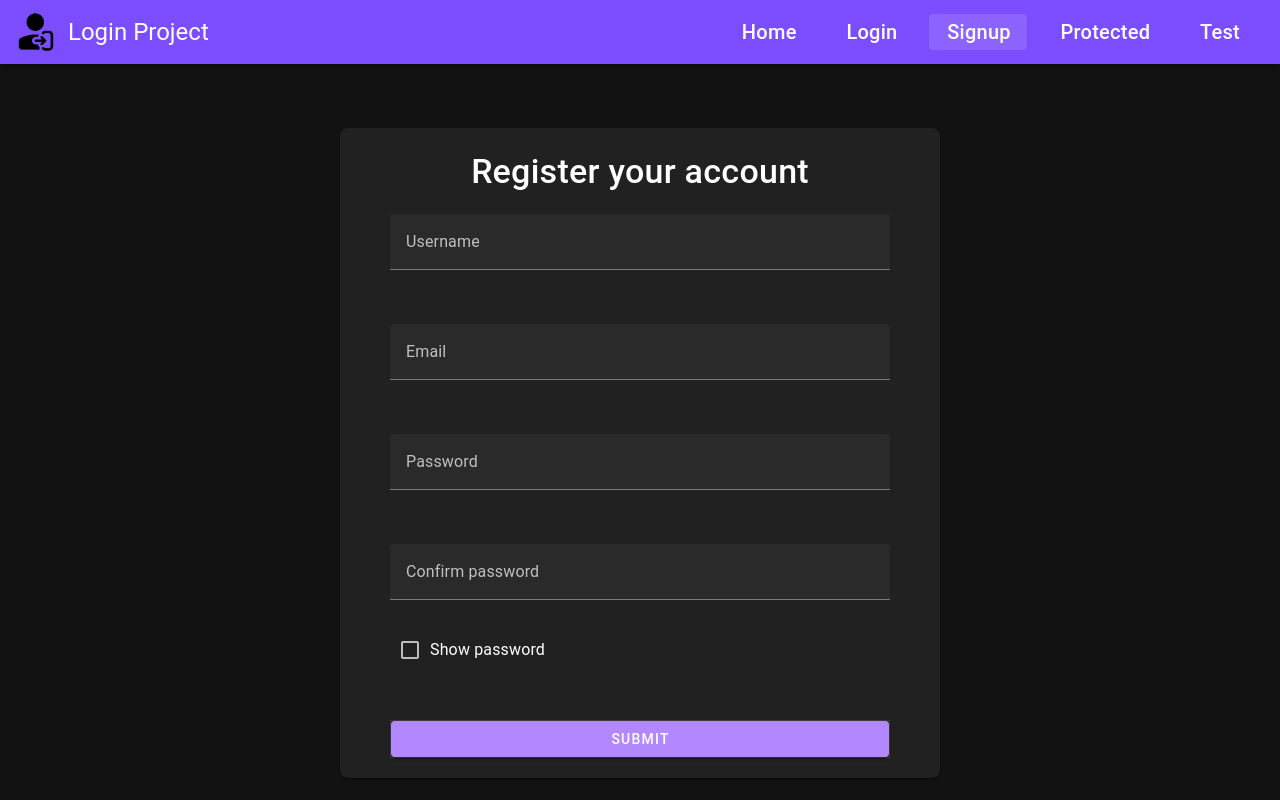
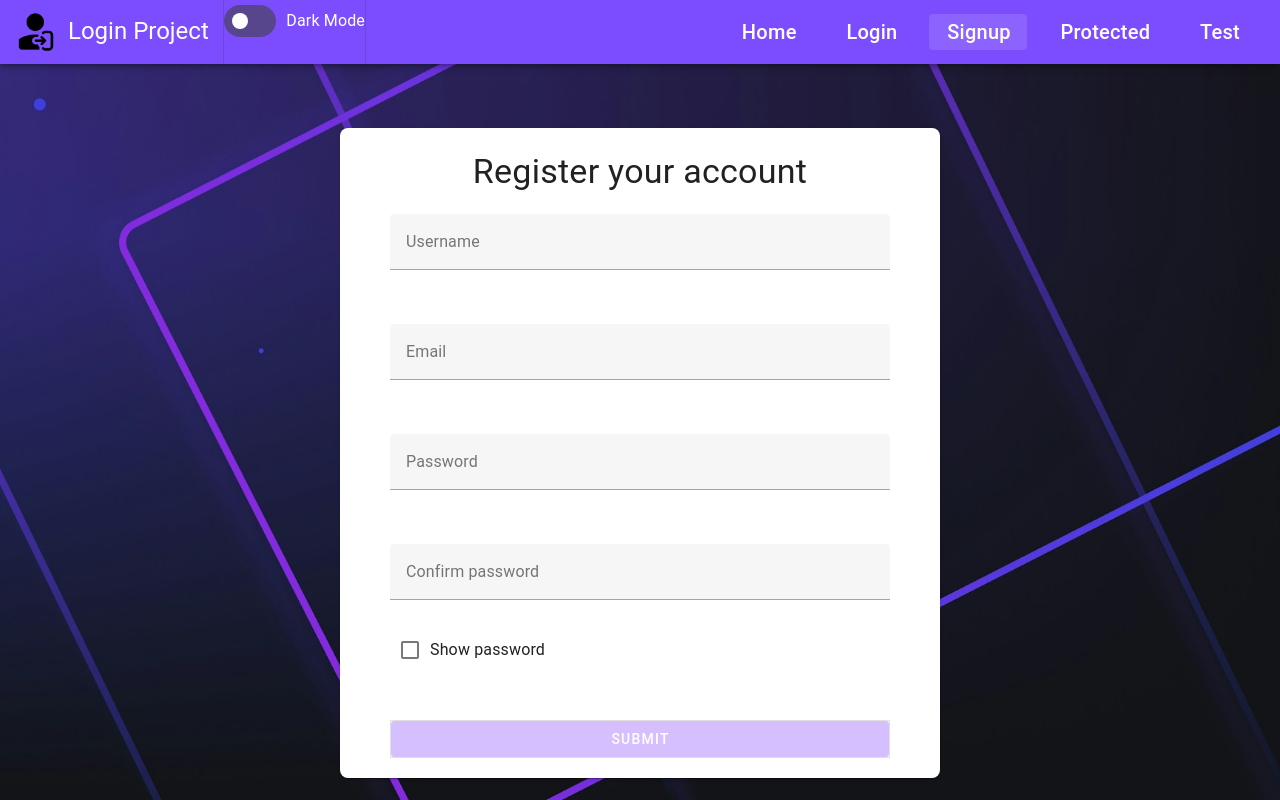
Before and after one commit to FranFerd/LoginFrontend, a Vue app: page /signup in a window 1280 px wide. Built offline with nearby package versions, Linux system fonts and the light colour scheme; a small style sheet from the web is missing.

Commit message:
Added background image, working on dark/light theme

```diff
--- a/src/App.vue
+++ b/src/App.vue
@@ -1,5 +1,5 @@
 <template>
-<v-app>
+<v-app class="background-container">
   <Navbar></Navbar>
   <v-main>
     <router-view></router-view>
@@ -10,3 +10,12 @@
 <script setup lang="ts">
 import Navbar from './components/Navbar.vue';
 </script>
+<style scoped>
+.background-container {
+  background-image: url('./assets/background-gradient.jpg');
+  background-size: cover;
+  background-position: center;
+  background-repeat: no-repeat;
+  min-height: 100vh;
+}
+</style>
--- a/src/components/Login.vue
+++ b/src/components/Login.vue
@@ -1,6 +1,7 @@
 <script setup>
 import { ref } from 'vue'
 
+  const isRememberMe = ref(false)
   const username = ref('')
   const usernameRules = [
     value => {
@@ -16,6 +17,7 @@ import { ref } from 'vue'
       return 'Last name can not contain digits.'
     },
   ]
+
 </script>
 <template>
     <v-card class="max-w-[600px] mx-auto mt-16 rounded-lg">
--- a/src/components/Navbar.vue
+++ b/src/components/Navbar.vue
@@ -1,18 +1,20 @@
-<script setup lang="ts">
-import { ref } from 'vue';
-
-const drawer = ref(false)
-</script>
 <template>
   <v-app-bar app color="deep-purple-accent-2"> <!-- Fixed bar at the top of the app; wraps your navbar. app props - Adjusts for the app layout (so <v-main> sits below it) -->
-    <div class="flex gap-3 ml-4 align-center min-w-[200px]">
+    <div class="flex gap-3 ml-4 align-center min-w-[350px]">
         <v-img
             src="../assets/icons/login.png"
             alt="logo"
             max-height="40"
-            max-width="40"
-            />
-            <v-toolbar-title class="text-h5">Login Project</v-toolbar-title> <!-- slot for the app name/logo -->
+            max-width="40">
+        </v-img>
+        <v-toolbar-title class="text-h5">Login Project</v-toolbar-title> <!-- slot for the app name/logo -->
+          <v-switch
+            v-model="isDark"
+            label="Dark Mode"
+            @change="toggleTheme"
+            inset
+            class="border">
+          </v-switch>
     </div>
     <v-spacer /> <!-- Pushes content (e.g., nav buttons) to the right -->
     <div class="hidden sm:flex gap-4 mr-6">
@@ -44,3 +46,17 @@ const drawer = ref(false)
     </v-navigation-drawer>
   </div>
 </template>
+<script setup lang="ts">
+import { ref } from 'vue';
+import { useTheme } from 'vuetify';
+
+const theme = useTheme()
+const isDark = ref(theme.global.name.value === 'dark')
+
+const toggleTheme = () => {
+  theme.global.name.value = isDark.value ? 'dark' : 'light'
+}
+
+const drawer = ref(false)
+
+</script>
--- a/src/components/Signup.vue
+++ b/src/components/Signup.vue
@@ -5,16 +5,22 @@
         </div>
 
         <v-sheet class="mx-auto w-10/12">
-            <v-form @submit.prevent>
+            <v-form v-model="form" @submit.prevent="handleSubmit">
                 <v-text-field
                     v-model="username"
                     :rules="usernameRules"
+                    :maxLength="12"
+                    :readonly="isLoading"
+                    counter
+                    clearable
                     label="Username"
                     class="mt-2"
                 ></v-text-field>
                 <v-text-field
                     v-model="email"
                     :rules="emailRules"
+                    :readonly="isLoading"
+                    clearable
                     label="Email"
                     class="mt-8"
                 ></v-text-field>
@@ -22,19 +28,30 @@
                     :type="isShowPassword ? 'text' : 'password'"
                     v-model="password"
                     :rules="passwordRules"
+                    :maxLength="30"
+                    :readonly="isLoading"
+                    counter
+                    clearable
                     label="Password"
-                    class="mt-8"></v-text-field>
+                    class="mt-8 max-l"></v-text-field>
                 <v-text-field
                     :type="isShowPassword ? 'text' : 'password'"
                     v-model="passwordConfirm"
                     :rules="passwordConfirmRules"
+                    :readonly="isLoading"
+                    clearable
                     label="Confirm password"
                     class="mt-8"></v-text-field>
                 <v-checkbox
                 label="Show password"
                 v-model="isShowPassword"></v-checkbox>
             <div class="my-5 flex justify-center border">
-                <v-btn type="submit" color="deep-purple-accent-1" block>Submit</v-btn>
+                <v-btn
+                  type="submit"
+                  color="deep-purple-accent-1"
+                  block
+                  :disabled="!form"
+                  :loading="isLoading">Submit</v-btn>
             </div>
             </v-form>
         </v-sheet>
@@ -43,6 +60,8 @@
 <script setup lang="ts">
   import { ref } from 'vue'
 
+  const isLoading = ref(false)
+  const form = ref(false)
   const isShowPassword = ref(false)
   const email = ref('')
   const username = ref('')
@@ -50,27 +69,36 @@
   const passwordConfirm = ref('')
 
   const usernameRules = [
-    value => (value?.length > 3 && value.length <= 12) || 'Username must be between 3 and 12 characters'
+    (value: string) => !!value || 'Username is required',
+    (value: string) => value.length >= 3 || 'Minimum 3 characters',
+    (value: string) => value.length <=12 || 'Maximum 12 characters',
+    (value: string) => !/\s/.test(value) || 'No spaces allowed',
+    (value: string) => /^[a-zA-Z0-9_]+$/.test(value) || 'Only letters, numbers, and underscores allowed'
   ]
 
   const passwordRules = [
-    value => isBetween3and12(value, 'Password')
+    (value: string) => !!value || 'Password is required',
+    (value: string) => value.length >= 6 || 'Minimum 6 characters',
+    (value: string) => value.length <=30 || 'Maximum 30 characters',
   ]
 
   const passwordConfirmRules = [
-    value => value === password.value || 'Passwords do not match'
+    (value: string) => !!value || 'Please confirm your password',
+    (value: string) => value === password.value || 'Passwords do not match'
   ]
 
   const emailRules = [
-    value => !!value || 'Email is required',
-    value =>
-    /^[a-zA-Z0-9._%+-]+@[a-zA-Z0-9.-]+\.[a-zA-Z]{2,}$/.test(value) ||
+    (value: string) => !!value || 'Email is required',
+    (value: string) =>
+    /^[a-zA-Z0-9._%+-]+@[a-zA-Z0-9.-]+\.[a-zA-Z]{2,}$/.test(value) || // Accepts user.name+tag@example.co.uk. Rejects obvious invalid formats
     'Enter a valid email address'
   ]
 
-  const isBetween3and12 = (value: string, label: string) => {
-    if (value.length <= 3 || value.length >= 12) {
-        return `${label} must be between 3 and 12 characters`
-    }
+  const handleSubmit = (): void => {
+    if(!form.value) return
+    isLoading.value = true
+    setTimeout(() => {
+      isLoading.value = false
+    }, 2000);
   }
 </script>
--- a/src/components/Testing.vue
+++ b/src/components/Testing.vue
@@ -1,31 +1,28 @@
 <script setup lang="ts">
+import { useTheme } from 'vuetify'
 
+const theme = useTheme()
+
+function toggleTheme () {
+  theme.global.name.value = theme.global.current.value.dark ? 'light' : 'dark'
+}
 </script>
 <template>
-  <v-card>
-    <v-layout>
-      <v-navigation-drawer
-        expand-on-hover
-        rail
-      >
-        <v-list>
-          <v-list-item
-            prepend-avatar="https://randomuser.me/api/portraits/women/85.jpg"
-            subtitle="sandra_a88@gmailcom"
-            title="Sandra Adams"
-          ></v-list-item>
-        </v-list>
+<v-switch
+  inset
+  hide-details
+  class="my-auto"
+  @change="toggleTheme"
+>
+  <!-- Prefix slot for sun icon -->
+  <template #prepend>
+    <v-icon color="yellow-accent-2">mdi-weather-sunny</v-icon>
+  </template>
 
-        <v-divider></v-divider>
+  <!-- Label slot -->
+  <template #label>
+    <v-icon color="blue lighten-3">mdi-weather-night</v-icon>
+  </template>
+</v-switch>
 
-        <v-list density="compact" nav>
-          <v-list-item prepend-icon="mdi-folder" title="My Files" value="myfiles"></v-list-item>
-          <v-list-item prepend-icon="mdi-account-multiple" title="Shared with me" value="shared"></v-list-item>
-          <v-list-item prepend-icon="mdi-star" title="Starred" value="starred"></v-list-item>
-        </v-list>
-      </v-navigation-drawer>
-
-      <v-main class="h-[250px]"></v-main>
-    </v-layout>
-  </v-card>
 </template>
--- a/src/plugins/vuetify.ts
+++ b/src/plugins/vuetify.ts
@@ -14,6 +14,16 @@ import { createVuetify } from 'vuetify'
 // https://vuetifyjs.com/en/introduction/why-vuetify/#feature-guides
 export default createVuetify({
   theme: {
-    defaultTheme: 'dark',
-  },
+    defaultTheme: 'light',
+    themes: {
+      light: {
+        dark: false,
+        colors: {}
+      },
+      dark: {
+        dark: true,
+        colors: {}
+      }
+    }
+  }
 })
```
Also changed, not shown: src/assets/background-gradient.jpg (added).
